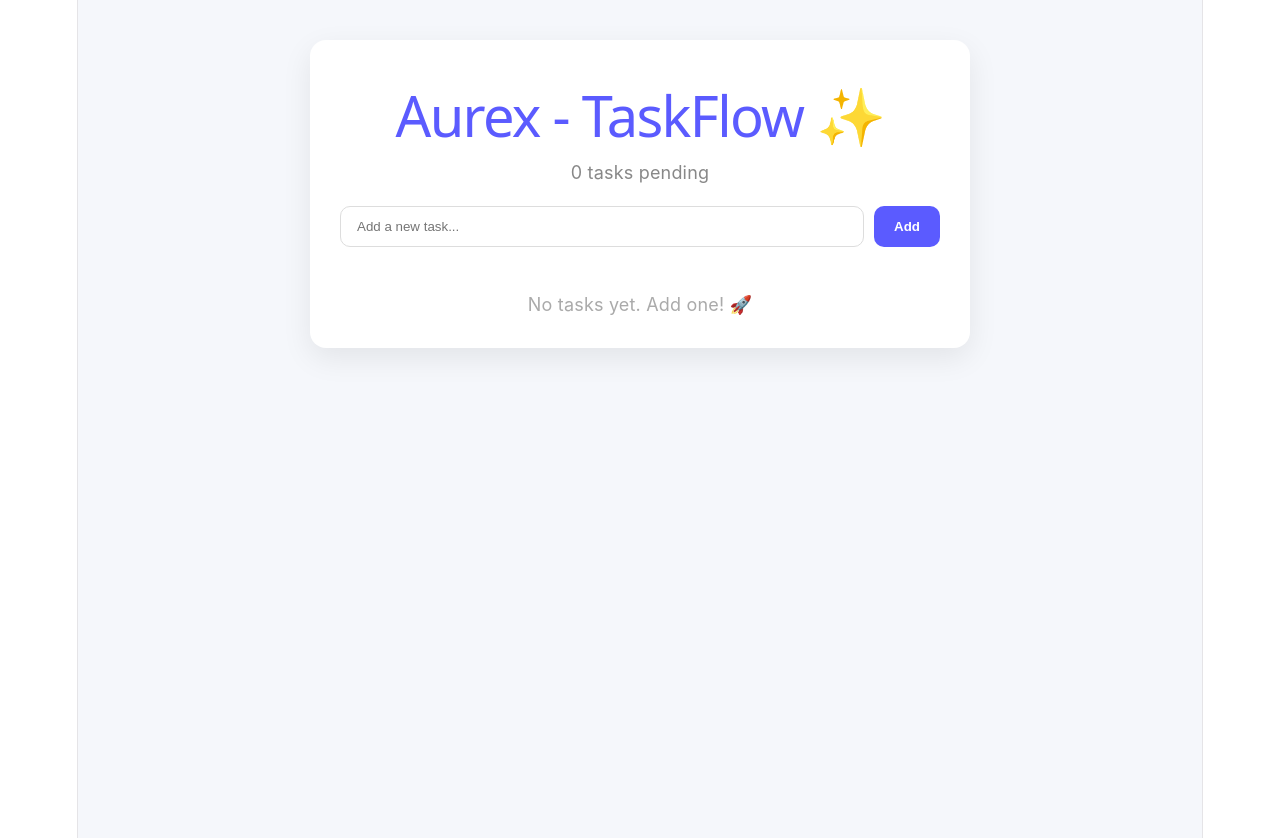
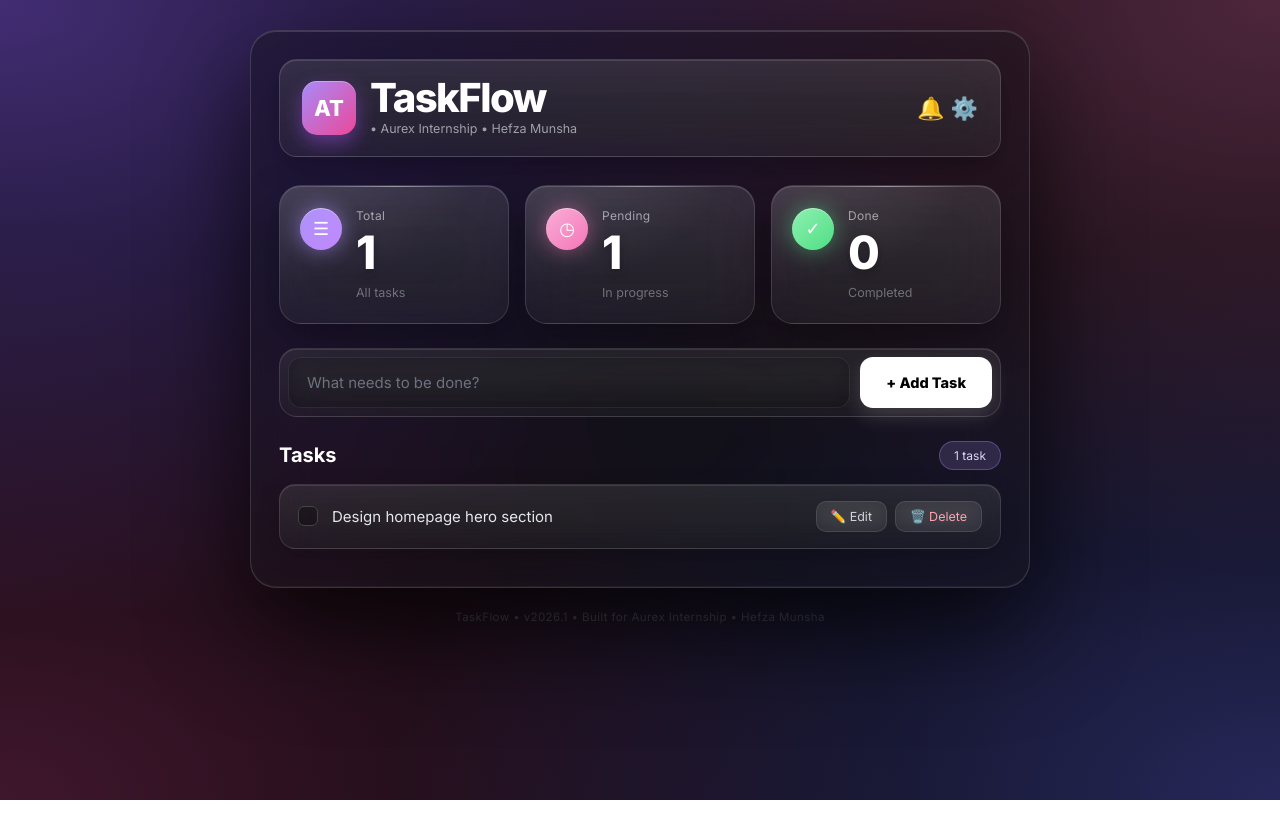
Before and after one commit to Hefza-Munsha55/aurex-react, a React (Vite) app: page / in a window 1280 px wide. Shown: the top 838 px of the page. After the commit the page ends 800 px from the top, so only its background shows below. Built offline with nearby package versions, Linux system fonts and the light colour scheme.

Commit message:
final TaskFlow premium glass theme - month 2 week 1 complete

```diff
--- a/src/App.css
+++ b/src/App.css
@@ -0,0 +1,144 @@
+@import url('https://fonts.googleapis.com/css2?family=Inter:wght@400;500;600;700&display=swap');
+* { margin:0; padding:0; box-sizing:border-box; font-family:'Inter', sans-serif; }
+
+.main-bg {
+  min-height:100vh;
+  background: #0a0a0b;
+  background-image:
+    radial-gradient(at 0% 0%, rgba(120,119,198,0.3) 0px, transparent 50%),
+    radial-gradient(at 98% 1%, rgba(255,119,198,0.2) 0px, transparent 50%),
+    radial-gradient(at 50% 50%, rgba(120,219,255,0.1) 0px, transparent 50%);
+  display:flex;
+  justify-content:center;
+  padding:40px 15px;
+}
+
+.container {
+  width:100%;
+  max-width:640px;
+}
+
+.header {
+  display:flex;
+  align-items:center;
+  gap:14px;
+  margin-bottom:28px;
+}
+.logo {
+  width:44px; height:44px;
+  background:white; color:black;
+  border-radius:12px;
+  display:flex; align-items:center; justify-content:center;
+  font-weight:700; font-size:18px;
+}
+.logo span { color:#7c3aed; }
+.header h1 { color:white; font-size:22px; font-weight:600; }
+.header p { color:#888; font-size:13px; }
+
+.stats {
+  display:grid;
+  grid-template-columns:repeat(3,1fr);
+  gap:12px;
+  margin-bottom:24px;
+}
+.stat {
+  background:rgba(255,255,255,0.06);
+  border:1px solid rgba(255,255,255,0.08);
+  border-radius:14px;
+  padding:14px;
+  backdrop-filter: blur(10px);
+}
+.stat b { color:white; display:block; font-size:20px; }
+.stat span { color:#888; font-size:12px; text-transform:uppercase; letter-spacing:0.5px; }
+
+.input-box {
+  background:rgba(255,255,255,0.08);
+  border:1px solid rgba(255,255,255,0.1);
+  border-radius:16px;
+  padding:6px;
+  display:flex;
+  gap:6px;
+  margin-bottom:20px;
+}
+.input-box input {
+  flex:1;
+  background:transparent;
+  border:none;
+  color:white;
+  padding:14px 16px;
+  outline:none;
+  font-size:15px;
+}
+.input-box input::placeholder { color:#666; }
+.input-box button {
+  background:white;
+  color:black;
+  border:none;
+  padding:0 22px;
+  border-radius:12px;
+  font-weight:600;
+  cursor:pointer;
+  transition:0.2s;
+}
+.input-box button:hover { transform:scale(0.97); }
+
+.list { display:flex; flex-direction:column; gap:10px; }
+
+.task {
+  background:rgba(255,255,255,0.05);
+  border:1px solid rgba(255,255,255,0.08);
+  border-radius:14px;
+  padding:14px 16px;
+  display:flex;
+  align-items:center;
+  gap:12px;
+  transition:0.2s;
+}
+.task:hover { background:rgba(255,255,255,0.07); border-color:rgba(255,255,255,0.14); }
+
+.text { flex:1; color:#e5e5e5; font-size:14.5px; line-height:1.4; }
+.task.completed.text { color:#666; text-decoration:line-through; }
+
+.check input { display:none; }
+.check span {
+  width:20px; height:20px;
+  border:1.5px solid #444;
+  border-radius:6px;
+  display:block;
+  cursor:pointer;
+  position:relative;
+}
+.check input:checked + span { background:#7c3aed; border-color:#7c3aed; }
+.check input:checked + span::after {
+  content:'✓'; position:absolute; top:-1px; left:3px; color:white; font-size:12px;
+}
+
+.btns { display:flex; gap:6px; }
+.btns button {
+  background:rgba(255,255,255,0.08);
+  border:none;
+  color: #aaa;
+  padding:6px 12px;
+  border-radius:8px;
+  font-size:12px;
+  cursor:pointer;
+  font-weight:500;
+}
+.btns button:hover { background:rgba(255,255,255,0.14); color:white; }
+.btns.del:hover { background:rgba(239,68,68,0.2); color:#ef4444; }
+
+.edit-box { flex:1; display:flex; gap:6px; }
+.edit-box input {
+  flex:1; background:#1a1a1a; border:1px solid #333;
+  color:white; padding:8px 10px; border-radius:8px; outline:none;
+}
+.edit-box button {
+  padding:6px 12px; border-radius:8px; border:none; cursor:pointer; font-weight:600; font-size:12px;
+}
+.edit-box button:first-of-type { background:#7c3aed; color:white; }
+.cancel { background:#222!important; color:#888!important; }
+
+.empty-state { text-align:center; padding:60px 20px; }
+.empty-icon { font-size:40px; margin-bottom:12px; }
+.empty-state h3 { color:white; margin-bottom:6px; }
+.empty-state p { color:#666; font-size:14px; }
--- a/src/App.jsx
+++ b/src/App.jsx
@@ -1,55 +1,103 @@
-import { useState } from "react";
+import { useState, useEffect } from 'react';
+import './App.css';
 
 function App() {
-  const [tasks, setTasks] = useState([]);
-  const [input, setInput] = useState("");
+  const [tasks, setTasks] = useState(() => {
+    const saved = localStorage.getItem('taskflow_final');
+    return saved? JSON.parse(saved) : [{ id: 1, text: "Design homepage hero section", completed: false }];
+  });
+  const [input, setInput] = useState('');
+  const [editId, setEditId] = useState(null);
+  const [editText, setEditText] = useState('');
+
+  useEffect(() => {
+    localStorage.setItem('taskflow_final', JSON.stringify(tasks));
+  }, [tasks]);
 
   const addTask = () => {
     if (!input.trim()) return;
-    setTasks([...tasks, { id: Date.now(), text: input, done: false }]);
-    setInput("");
+    setTasks([{ id: Date.now(), text: input, completed: false },...tasks]);
+    setInput('');
+  };
+  const deleteTask = (id) => setTasks(tasks.filter(t => t.id!== id));
+  const toggleTask = (id) => setTasks(tasks.map(t => t.id === id? {...t, completed:!t.completed } : t));
+  const startEdit = (task) => { setEditId(task.id); setEditText(task.text); };
+  const saveEdit = () => {
+    if (!editText.trim()) return;
+    setTasks(tasks.map(t => t.id === editId? {...t, text: editText } : t));
+    setEditId(null);
   };
 
-  const toggleTask = (id) => {
-    setTasks(tasks.map(t => t.id === id ? { ...t, done: !t.done } : t));
-  };
-
-  const deleteTask = (id) => {
-    setTasks(tasks.filter(t => t.id !== id));
-  };
+  const total = tasks.length;
+  const pending = tasks.filter(t =>!t.completed).length;
+  const done = tasks.filter(t => t.completed).length;
 
   return (
-    <div style={{ minHeight: "100vh", background: "#f5f7fb", fontFamily: "Inter, sans-serif", padding: "40px" }}>
-      <div style={{ maxWidth: "600px", margin: "0 auto", background: "white", borderRadius: "16px", padding: "30px", boxShadow: "0 10px 30px rgba(0,0,0,0.08)" }}>
-        <h1 style={{ textAlign: "center", color: "#5b5bff" }}>Aurex - TaskFlow ✨</h1>
-        <p style={{ textAlign: "center", color: "#888" }}>{tasks.filter(t => !t.done).length} tasks pending</p>
+    <div className="bg">
+      <div className="main-card">
+        <div className="top-bar">
+          <div className="left">
+            <div className="at-logo">AT</div>
+            <div>
+              <h1>TaskFlow</h1>
+              <p>• Aurex Internship • Hefza Munsha</p>
+            </div>
+          </div>
+          <div className="right-icons">🔔 ⚙️</div>
+        </div>
 
-        <div style={{ display: "flex", gap: "10px", marginTop: "20px" }}>
+        <div className="stats-row">
+          <div className="stat-card">
+            <div className="icon purple">☰</div>
+            <div className="stat-info"><span>Total</span><b>{total}</b><small>All tasks</small></div>
+          </div>
+          <div className="stat-card">
+            <div className="icon pink">◷</div>
+            <div className="stat-info"><span>Pending</span><b>{pending}</b><small>In progress</small></div>
+          </div>
+          <div className="stat-card">
+            <div className="icon green">✓</div>
+            <div className="stat-info"><span>Done</span><b>{done}</b><small>Completed</small></div>
+          </div>
+        </div>
+
+        <div className="input-row">
           <input
             value={input}
             onChange={e => setInput(e.target.value)}
             onKeyDown={e => e.key === 'Enter' && addTask()}
-            placeholder="Add a new task..."
-            style={{ flex: 1, padding: "12px 16px", borderRadius: "10px", border: "1px solid #ddd", outline: "none" }}
+            placeholder="What needs to be done?"
           />
-          <button onClick={addTask} style={{ padding: "12px 20px", borderRadius: "10px", border: "none", background: "#5b5bff", color: "white", cursor: "pointer", fontWeight: "bold" }}>Add</button>
+          <button onClick={addTask}>+ Add Task</button>
         </div>
 
-        <div style={{ marginTop: "25px", display: "flex", flexDirection: "column", gap: "10px" }}>
+        <div className="tasks-head">
+          <h3>Tasks</h3>
+          <span className="badge">{total} task</span>
+        </div>
+
+        <div className="list">
           {tasks.map(task => (
-            <div key={task.id} style={{ display: "flex", alignItems: "center", justifyContent: "space-between", padding: "12px 15px", borderRadius: "10px", background: task.done ? "#eef0ff" : "#f9f9ff", border: "1px solid #eee" }}>
-              <div style={{ display: "flex", alignItems: "center", gap: "10px" }}>
-                <input type="checkbox" checked={task.done} onChange={() => toggleTask(task.id)} />
-                <span style={{ textDecoration: task.done ? "line-through" : "none", color: task.done ? "#999" : "#333" }}>{task.text}</span>
+            <div key={task.id} className={`task-row ${task.completed? 'done' : ''}`}>
+              <label className="check"><input type="checkbox" checked={task.completed} onChange={() => toggleTask(task.id)} /><span></span></label>
+              {editId === task.id? (
+                <div className="edit-inline">
+                  <input value={editText} onChange={e => setEditText(e.target.value)} autoFocus />
+                  <button onClick={saveEdit}>Save</button>
+                </div>
+              ) : (
+                <p>{task.text}</p>
+              )}
+              <div className="actions">
+                <button onClick={() => startEdit(task)} className="edit-btn">✏️ Edit</button>
+                <button onClick={() => deleteTask(task.id)} className="del-btn">🗑️ Delete</button>
               </div>
-              <button onClick={() => deleteTask(task.id)} style={{ background: "none", border: "none", cursor: "pointer", color: "#ff5b5b" }}>✕</button>
             </div>
           ))}
-          {tasks.length === 0 && <p style={{ textAlign: "center", color: "#aaa", marginTop: "20px" }}>No tasks yet. Add one! 🚀</p>}
         </div>
       </div>
+      <p className="footer">TaskFlow • v2026.1 • Built for Aurex Internship • Hefza Munsha</p>
     </div>
   );
 }
-
 export default App;
--- a/src/index.css
+++ b/src/index.css
@@ -1,111 +1,128 @@
-:root {
-  --text: #6b6375;
-  --text-h: #08060d;
-  --bg: #fff;
-  --border: #e5e4e7;
-  --code-bg: #f4f3ec;
-  --accent: #aa3bff;
-  --accent-bg: rgba(170, 59, 255, 0.1);
-  --accent-border: rgba(170, 59, 255, 0.5);
-  --social-bg: rgba(244, 243, 236, 0.5);
-  --shadow:
-    rgba(0, 0, 0, 0.1) 0 10px 15px -3px, rgba(0, 0, 0, 0.05) 0 4px 6px -2px;
+@import url('https://fonts.googleapis.com/css2?family=Inter:wght@400;600;700;800&display=swap');
+*{margin:0;padding:0;box-sizing:border-box;font-family:'Inter',sans-serif}
+.bg{
+  min-height:100vh;
+  background:#060608;
+  background-image:
+    radial-gradient(at 0% 0%, rgba(139,92,246,0.45) 0%, rgba(139,92,246,0) 55%),
+    radial-gradient(at 100% 0%, rgba(244,114,182,0.30) 0%, rgba(244,114,182,0) 50%),
+    radial-gradient(at 100% 100%, rgba(99,102,241,0.35) 0%, rgba(99,102,241,0) 50%),
+    radial-gradient(at 0% 100%, rgba(236,72,153,0.25) 0%, rgba(236,72,153,0) 50%);
+  display:flex;flex-direction:column;align-items:center;
+  padding:30px 15px;
+}
+.main-card{
+  width:100%;max-width:780px;
+  background:rgba(22,22,26,0.55);
+  border:1.5px solid rgba(255,255,255,0.14);
+  border-radius:26px;
+  padding:28px;
+  backdrop-filter:blur(40px) saturate(180%);
+  -webkit-backdrop-filter:blur(40px) saturate(180%);
+  box-shadow:0 40px 100px rgba(0,0,0,0.7), inset 0 1px 0 rgba(255,255,255,0.15), inset 0 -1px 0 rgba(255,255,255,0.05);
+}
+.top-bar{
+  display:flex;justify-content:space-between;align-items:center;
+  background:linear-gradient(180deg, rgba(255,255,255,0.10), rgba(255,255,255,0.04));
+  border:1.5px solid rgba(255,255,255,0.14);
+  border-radius:18px;
+  padding:18px 22px;
+  margin-bottom:28px;
+  backdrop-filter:blur(25px);
+  box-shadow:0 10px 30px rgba(0,0,0,0.3), inset 0 1px 0 rgba(255,255,255,0.12);
+}
+.left{display:flex;align-items:center;gap:14px}
+.at-logo{
+  width:54px;height:54px;
+  background:linear-gradient(135deg,#a78bfa 0%,#ec4899 100%);
+  border-radius:15px;display:flex;align-items:center;justify-content:center;
+  color:white;font-weight:800;font-size:22px;
+  box-shadow:0 8px 20px rgba(168,85,247,0.45), inset 0 1px 0 rgba(255,255,255,0.3);
+}
+.left h1{color:white;font-size:40px;font-weight:800;letter-spacing:-1.5px;line-height:1}
+.left p{color:#a1a1aa;font-size:12.5px;line-height:1.4;margin-top:2px}
+.right-icons{color:#71717a;font-size:22px;display:flex;gap:16px}
 
-  --sans: system-ui, 'Segoe UI', Roboto, sans-serif;
-  --heading: system-ui, 'Segoe UI', Roboto, sans-serif;
-  --mono: ui-monospace, Consolas, monospace;
+.stats-row{display:grid;grid-template-columns:repeat(3,1fr);gap:16px;margin-bottom:24px}
+.stat-card{
+  background:linear-gradient(180deg, rgba(255,255,255,0.11), rgba(255,255,255,0.04));
+  border:1.5px solid rgba(255,255,255,0.13);
+  border-radius:22px;
+  padding:22px 20px;
+  display:flex;gap:14px;align-items:flex-start;
+  backdrop-filter:blur(30px) saturate(160%);
+  box-shadow:0 15px 40px rgba(0,0,0,0.35), inset 0 1px 0 rgba(255,255,255,0.14);
+  position:relative;overflow:hidden;
+  transition:0.3s;
+}
+.stat-card:hover{transform:translateY(-2px);border-color:rgba(255,255,255,0.22);box-shadow:0 20px 50px rgba(0,0,0,0.45), inset 0 1px 0 rgba(255,255,255,0.2)}
+.stat-card::before{
+  content:'';position:absolute;top:0;left:15%;right:15%;height:1px;
+  background:linear-gradient(90deg,transparent,rgba(255,255,255,0.4),transparent);
+}
+.stat-card::after{
+  content:'';position:absolute;top:-50%;left:-50%;width:200%;height:200%;
+  background:radial-gradient(at 30% 10%, rgba(255,255,255,0.12), transparent 40%);
+  pointer-events:none;
+}
+.icon{width:42px;height:42px;border-radius:50%;display:flex;align-items:center;justify-content:center;font-size:18px;color:white;flex-shrink:0;box-shadow:inset 0 1px 0 rgba(255,255,255,0.3)}
+.icon.purple{background:linear-gradient(135deg,#a78bfa,#c084fc);box-shadow:0 0 20px rgba(167,139,250,0.6), inset 0 1px 0 rgba(255,255,255,0.4)}
+.icon.pink{background:linear-gradient(135deg,#f9a8d4,#f472b6);box-shadow:0 0 20px rgba(244,114,182,0.5), inset 0 1px 0 rgba(255,255,255,0.4)}
+.icon.green{background:linear-gradient(135deg,#86efac,#4ade80);box-shadow:0 0 20px rgba(74,222,128,0.5), inset 0 1px 0 rgba(255,255,255,0.4)}
+.stat-info span{color:#a1a1aa;font-size:12px;display:block;letter-spacing:0.3px}
+.stat-info b{color:white;font-size:46px;font-weight:800;line-height:1;display:block;margin:6px 0; text-shadow:0 2px 10px rgba(0,0,0,0.3)}
+.stat-info small{color:#71717a;font-size:12.5px}
 
-  font: 18px/145% var(--sans);
-  letter-spacing: 0.18px;
-  color-scheme: light dark;
-  color: var(--text);
-  background: var(--bg);
-  font-synthesis: none;
-  text-rendering: optimizeLegibility;
-  -webkit-font-smoothing: antialiased;
-  -moz-osx-font-smoothing: grayscale;
+.input-row{
+  background:linear-gradient(180deg, rgba(255,255,255,0.08), rgba(255,255,255,0.03));
+  border:1.5px solid rgba(255,255,255,0.12);
+  border-radius:18px;
+  padding:8px;display:flex;gap:10px;margin-bottom:24px;
+  backdrop-filter:blur(25px);
+  box-shadow:inset 0 1px 0 rgba(255,255,255,0.1);
+}
+.input-row input{
+  flex:1;background:rgba(0,0,0,0.25);border:1px solid rgba(255,255,255,0.08);
+  border-radius:13px;color:white;padding:15px 18px;outline:none;font-size:15px;
+  backdrop-filter:blur(10px);
+}
+.input-row input::placeholder{color:#6b7280}
+.input-row button{
+  background:white;color:black;border:none;
+  padding:0 26px;border-radius:13px;font-weight:800;font-size:14.5px;cursor:pointer;
+  box-shadow:0 8px 20px rgba(255,255,255,0.15);
+  transition:0.2s;
+}
+.input-row button:hover{transform:scale(0.98);box-shadow:0 5px 15px rgba(255,255,255,0.15)}
 
-  @media (max-width: 1024px) {
-    font-size: 16px;
-  }
+.tasks-head{display:flex;justify-content:space-between;align-items:center;margin-bottom:14px}
+.tasks-head h3{color:white;font-size:20px;font-weight:700}
+.badge{background:rgba(167,139,250,0.18);border:1px solid rgba(167,139,250,0.35);color:#ddd6fe;padding:6px 14px;border-radius:20px;font-size:12px;backdrop-filter:blur(10px)}
+
+.task-row{
+  background:linear-gradient(180deg,rgba(255,255,255,0.09),rgba(255,255,255,0.03));
+  border:1.5px solid rgba(255,255,255,0.12);
+  border-radius:16px;padding:16px 18px;
+  display:flex;align-items:center;gap:14px;margin-bottom:10px;
+  backdrop-filter:blur(20px);
+  box-shadow:0 8px 25px rgba(0,0,0,0.2), inset 0 1px 0 rgba(255,255,255,0.1);
 }
-
-@media (prefers-color-scheme: dark) {
-  :root {
-    --text: #9ca3af;
-    --text-h: #f3f4f6;
-    --bg: #16171d;
-    --border: #2e303a;
-    --code-bg: #1f2028;
-    --accent: #c084fc;
-    --accent-bg: rgba(192, 132, 252, 0.15);
-    --accent-border: rgba(192, 132, 252, 0.5);
-    --social-bg: rgba(47, 48, 58, 0.5);
-    --shadow:
-      rgba(0, 0, 0, 0.4) 0 10px 15px -3px, rgba(0, 0, 0, 0.25) 0 4px 6px -2px;
-  }
-
-  #social .button-icon {
-    filter: invert(1) brightness(2);
-  }
+.task-row p{flex:1;color:#e5e7eb;font-size:15px}
+.task-row.done p{color:#52525b;text-decoration:line-through}
+.check input{display:none}
+.check span{width:24px;height:24px;border:1.5px solid #3f3f46;border-radius:7px;display:block;cursor:pointer;position:relative;background:rgba(0,0,0,0.3);transition:0.2s}
+.check input:checked+span{background:#8b5cf6;border-color:#8b5cf6;box-shadow:0 0 15px rgba(139,92,246,0.6)}
+.check input:checked+span::after{content:'✓';position:absolute;top:0;left:4px;color:white;font-size:13px;font-weight:bold}
+.actions{display:flex;gap:8px}
+.edit-btn,.del-btn{
+  background:rgba(255,255,255,0.07);border:1px solid rgba(255,255,255,0.1);
+  padding:7px 14px;border-radius:10px;font-size:12.5px;cursor:pointer;color:#d4d4d8;
+  backdrop-filter:blur(10px);transition:0.2s;
 }
-
-body {
-  margin: 0;
-}
-
-#root {
-  width: 1126px;
-  max-width: 100%;
-  margin: 0 auto;
-  text-align: center;
-  border-inline: 1px solid var(--border);
-  min-height: 100svh;
-  display: flex;
-  flex-direction: column;
-  box-sizing: border-box;
-}
-
-h1,
-h2 {
-  font-family: var(--heading);
-  font-weight: 500;
-  color: var(--text-h);
-}
-
-h1 {
-  font-size: 56px;
-  letter-spacing: -1.68px;
-  margin: 32px 0;
-  @media (max-width: 1024px) {
-    font-size: 36px;
-    margin: 20px 0;
-  }
-}
-h2 {
-  font-size: 24px;
-  line-height: 118%;
-  letter-spacing: -0.24px;
-  margin: 0 0 8px;
-  @media (max-width: 1024px) {
-    font-size: 20px;
-  }
-}
-p {
-  margin: 0;
-}
-
-code,
-.counter {
-  font-family: var(--mono);
-  display: inline-flex;
-  border-radius: 4px;
-  color: var(--text-h);
-}
-
-code {
-  font-size: 15px;
-  line-height: 135%;
-  padding: 4px 8px;
-  background: var(--code-bg);
-}
+.del-btn{color:#fda4af}
+.edit-btn:hover{background:rgba(255,255,255,0.13);border-color:rgba(255,255,255,0.2)}
+.del-btn:hover{background:rgba(244,63,94,0.18);border-color:rgba(244,63,94,0.3)}
+.edit-inline{flex:1;display:flex;gap:8px}
+.edit-inline input{flex:1;background:#0f0f12;border:1px solid #2a2a32;color:white;padding:8px 12px;border-radius:8px}
+.edit-inline button{background:#8b5cf6;color:white;border:none;padding:6px 14px;border-radius:8px;cursor:pointer}
+.footer{color:#3f3f46;font-size:11.5px;margin-top:22px;letter-spacing:0.4px}
```
